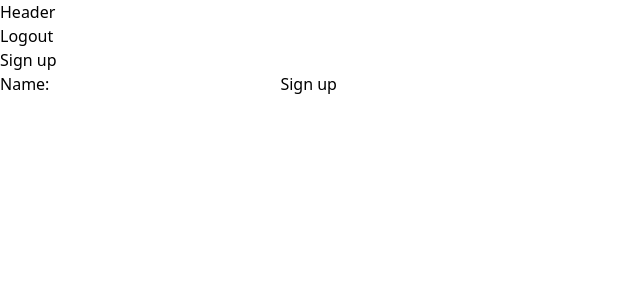
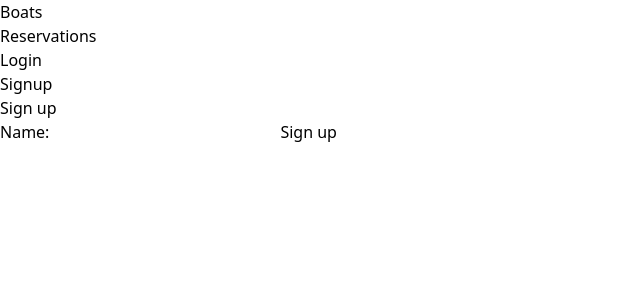
Before and after one commit to Felipe-Perez-Ferraro/final_capstone_front, a React (Create React App) app: page /signup in a window 1280 px wide. Shown: the top 300 px of the page, without its empty margins (0-640 px from the left). Built offline with nearby package versions, Linux system fonts and the light colour scheme.

Commit message:
Add basic navigation

```diff
--- a/src/components/Header.jsx
+++ b/src/components/Header.jsx
@@ -1,11 +1,36 @@
-import React from 'react';
+import { useSelector } from 'react-redux';
+import { NavLink } from 'react-router-dom';
+import { selectUser } from '../redux/usersession/usersessionsSlice';
 import Logout from './Logout';
 
-const Header = () => (
-  <header>
-    <h1>Header</h1>
-    <Logout />
-  </header>
-);
+const Header = () => {
+  const user = useSelector(selectUser);
+  const links = [
+    { path: '/', text: 'Boats' },
+    { path: '/reservations', text: 'Reservations' },
+    ...(user ? [] : [{ path: '/login', text: 'Login' }, { path: '/signup', text: 'Signup' }]),
+  ];
+
+  return (
+    <header>
+      <nav>
+        <ul>
+          {links.map(({ path, text }) => (
+            <li key={text}>
+              <NavLink to={path}>
+                {text}
+              </NavLink>
+            </li>
+          ))}
+          {user && (
+            <li>
+              <Logout />
+            </li>
+          )}
+        </ul>
+      </nav>
+    </header>
+  );
+};
 
 export default Header;
```
